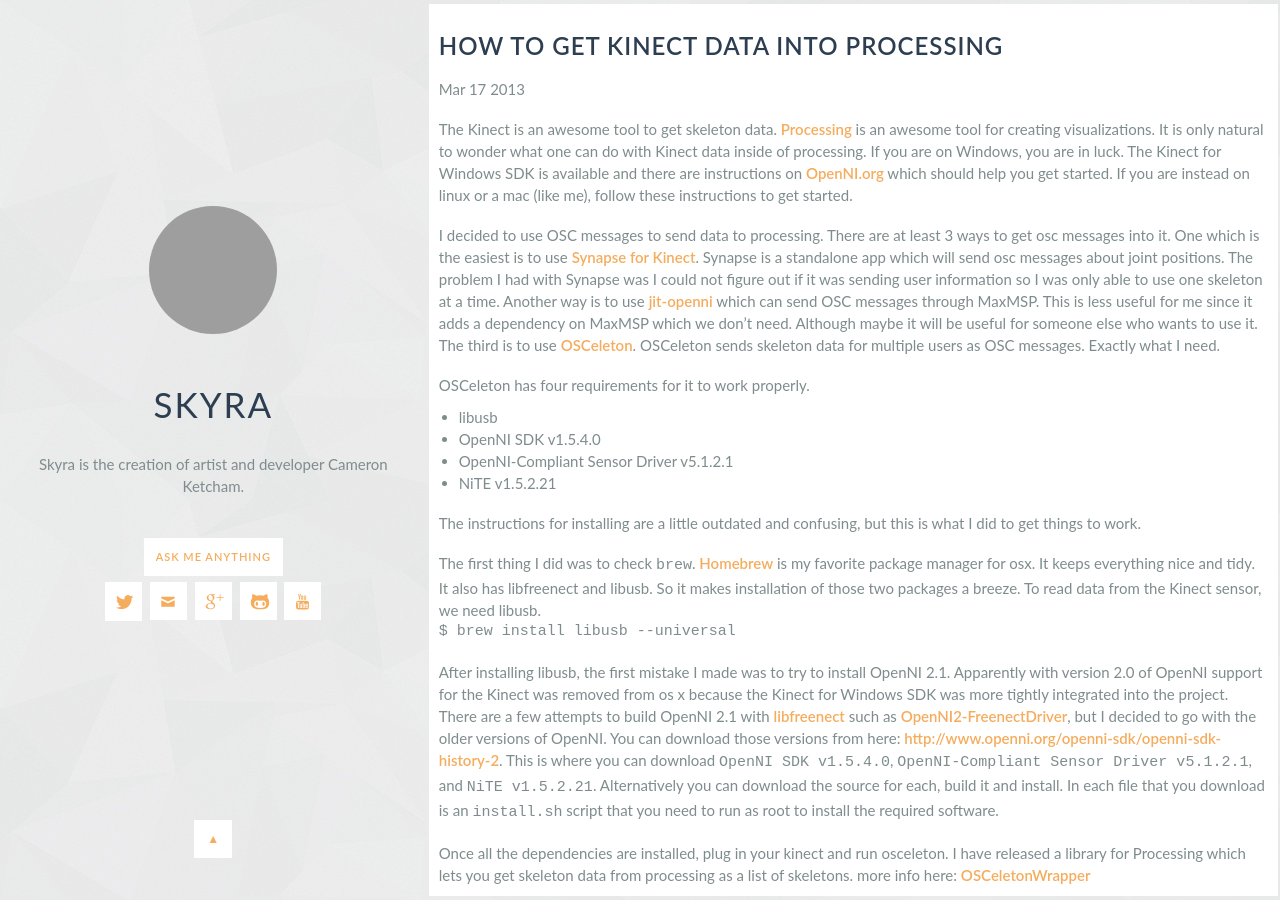
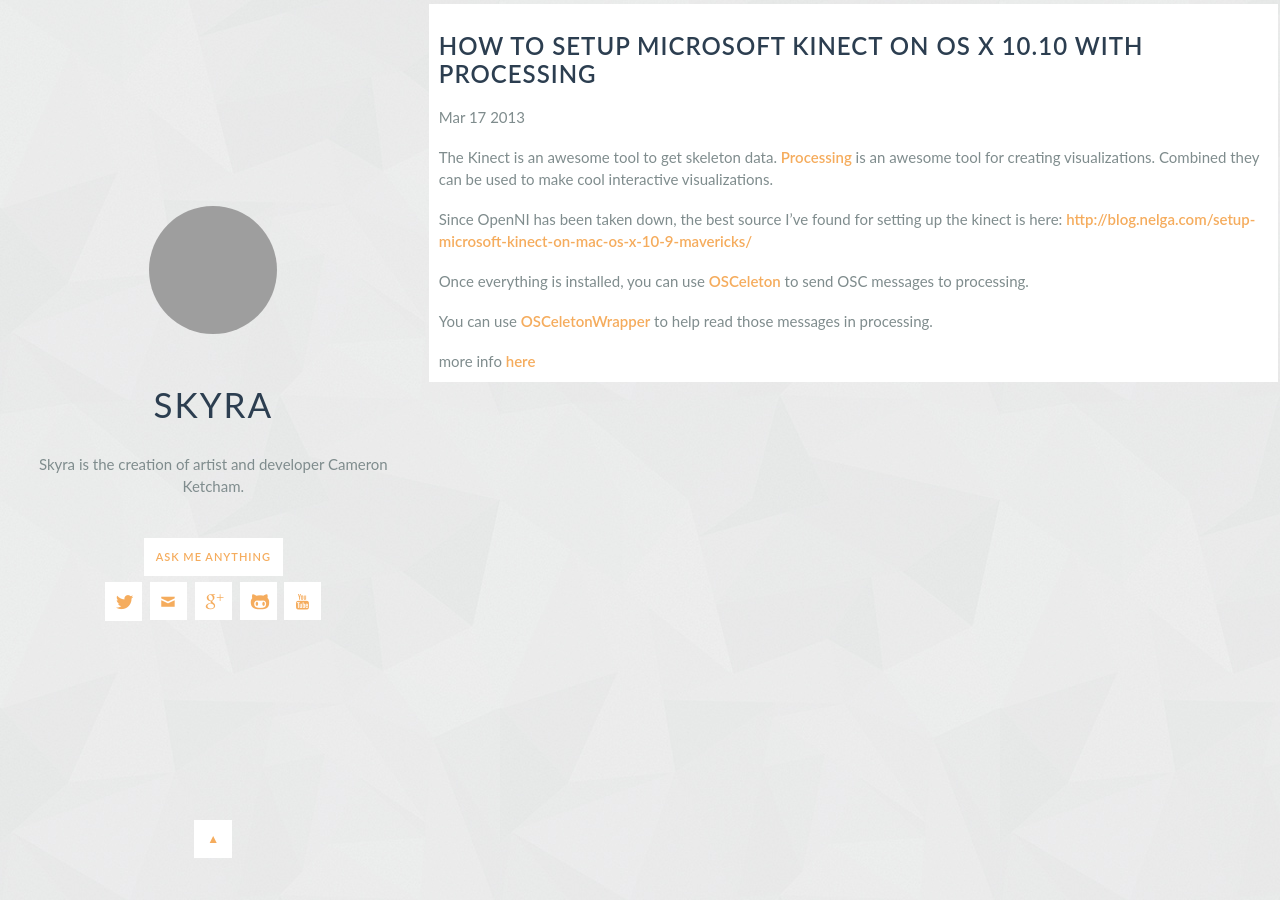
Before and after one commit to skyra/skyra.github.com, a Jekyll site: the page built from _posts/2013-03-17-Kinect-Processing.md, in a window 1280 px wide and 900 px high. Built offline with Jekyll 4.4.1, drawn with Linux system fonts in a browser that asks for light colours; some web fonts are replaced; grey boxes are pictures that could not be loaded.

Commit message:
updated kinect install post

```diff
--- a/_posts/2013-03-17-Kinect-Processing.md
+++ b/_posts/2013-03-17-Kinect-Processing.md
@@ -1,28 +1,16 @@
 ---
 layout: post
-title: How to get Kinect Data into Processing
+title: How to setup Microsoft Kinect on OS X 10.10 with Processing
 category: blog
 tags: [tech, processing]
 ---
 
-The Kinect is an awesome tool to get skeleton data. [Processing](http://processing.org) is an awesome tool for creating visualizations. It is only natural to wonder what one can do with Kinect data inside of processing. If you are on Windows, you are in luck. The Kinect for Windows SDK is available and there are instructions on [OpenNI.org](http://www.openni.org/) which should help you get started. If you are instead on linux or a mac (like me), follow these instructions to get started.
+The Kinect is an awesome tool to get skeleton data. [Processing](http://processing.org) is an awesome tool for creating visualizations. Combined they can be used to make cool interactive visualizations.
 
-I decided to use OSC messages to send data to processing. There are at least 3 ways to get osc messages into it. One which is the easiest is to use [Synapse for Kinect](http://synapsekinect.tumblr.com/). Synapse is a standalone app which will send osc messages about joint positions. The problem I had with Synapse was I could not figure out if it was sending user information so I was only able to use one skeleton at a time. Another way is to use [jit-openni](http://hidale.com/jit-openni/) which can send OSC messages through MaxMSP. This is less useful for me since it adds a dependency on MaxMSP which we don't need. Although maybe it will be useful for someone else who wants to use it. The third is to use [OSCeleton](https://github.com/Sensebloom/OSCeleton). OSCeleton sends skeleton data for multiple users as OSC messages. Exactly what I need.
+Since OpenNI has been taken down, the best source I've found for setting up the kinect is here: [http://blog.nelga.com/setup-microsoft-kinect-on-mac-os-x-10-9-mavericks/](http://blog.nelga.com/setup-microsoft-kinect-on-mac-os-x-10-9-mavericks/)
 
-OSCeleton has four requirements for it to work properly.
-* libusb
-* OpenNI SDK v1.5.4.0
-* OpenNI-Compliant Sensor Driver v5.1.2.1
-* NiTE v1.5.2.21
+Once everything is installed, you can use [OSCeleton](https://github.com/Sensebloom/OSCeleton) to send OSC messages to processing.
 
-The instructions for installing are a little outdated and confusing, but this is what I did to get things to work.
+You can use [OSCeletonWrapper](https://github.com/cketcham/OSCeletonWrapper) to help read those messages in processing.
 
-The first thing I did was to check `brew`. [Homebrew](https://github.com/mxcl/homebrew) is my favorite package manager for osx. It keeps everything nice and tidy. It also has libfreenect and libusb. So it makes installation of those two packages a breeze. To read data from the Kinect sensor, we need libusb.
-
-{% highlight bash %}
-$ brew install libusb --universal
-{% endhighlight %}
-
-After installing libusb, the first mistake I made was to try to install OpenNI 2.1. Apparently with version 2.0 of OpenNI support for the Kinect was removed from os x because the Kinect for Windows SDK was more tightly integrated into the project. There are a few attempts to build OpenNI 2.1 with [libfreenect](https://github.com/OpenKinect/libfreenect) such as [OpenNI2-FreenectDriver](https://github.com/piedar/OpenNI2-FreenectDriver), but I decided to go with the older versions of OpenNI. You can download those versions from here: [http://www.openni.org/openni-sdk/openni-sdk-history-2](http://www.openni.org/openni-sdk/openni-sdk-history-2). This is where you can download `OpenNI SDK v1.5.4.0`, `OpenNI-Compliant Sensor Driver v5.1.2.1`, and `NiTE v1.5.2.21`. Alternatively you can download the source for each, build it and install. In each file that you download is an `install.sh` script that you need to run as root to install the required software.
-
-Once all the dependencies are installed, plug in your kinect and run osceleton. I have released a library for Processing which lets you get skeleton data from processing as a list of skeletons. more info here: [OSCeletonWrapper]({% post_url 2013-09-22-OSCeletonWrapper %})
+more info [here]({% post_url 2013-09-22-OSCeletonWrapper %})
```
